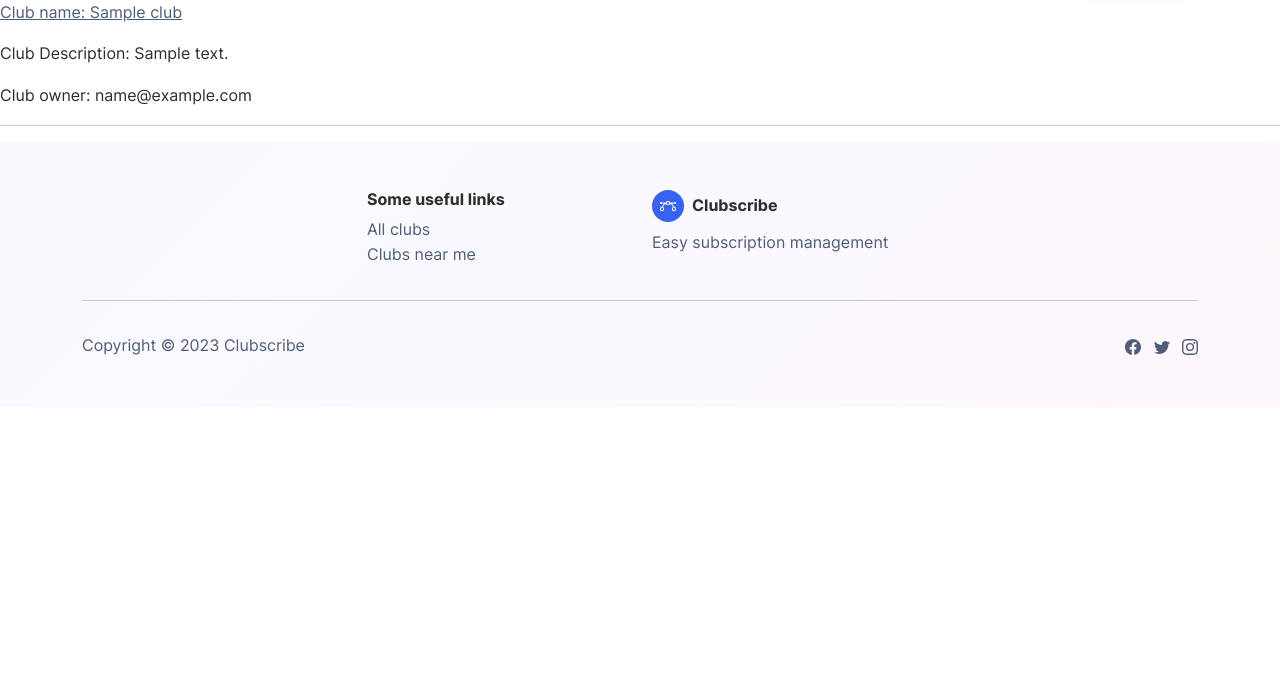
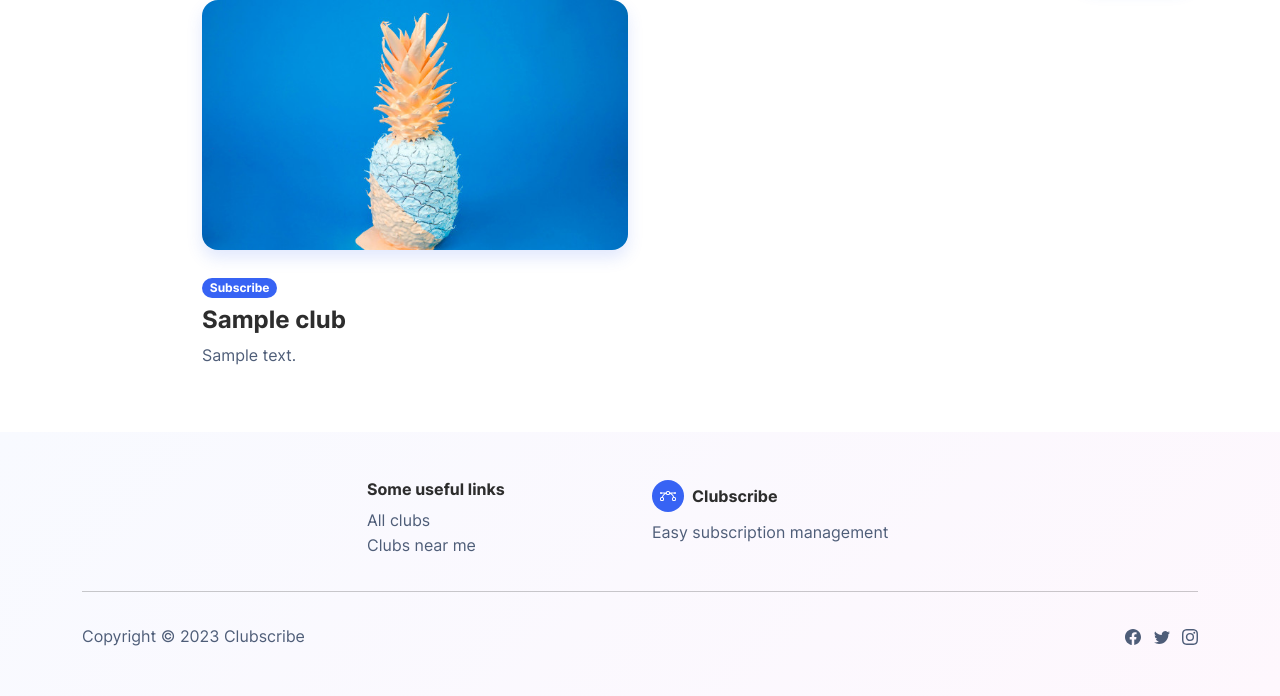
Before and after one commit to yawok/clubscribe, a Django app: page /clubs/ in a window 1280 px wide. Shown: the part 80-776 px from the top of the page. Run offline with Django 5.2, Linux system fonts and the light colour scheme; tables that the repository leaves empty hold one stand-in row (values such as "Sample post"); some libraries are stand-ins or nearby versions.

Commit message:
Style all clubs page

```diff
--- /dev/null
+++ b/main/templates/all_clubs.html
@@ -0,0 +1,24 @@
+{% extends "base.html" %}
+
+{% load static %}
+{% block content %}
+<div class="row row-cols-1 row-cols-md-2 mx-auto"
+style="max-width: 900px">
+{% for club in clubs %}
+	<div class="col mb-4">
+		<div>
+			<a href="{% url 'club_detail' club.slug %} ">
+				<img class="rounded img-fluid shadow w-100 fit-cover"
+					src="{% static '/assets/img/products/1.jpg' %}"
+					style="height: 250px">
+			</a>
+			<div class="py-4">
+				<span class="badge bg-primary mb-2">Subscribe</span>
+				<h4 class="fw-bold">{{ club.name }}</h4>
+				<p class="text-muted">{{ club.description }}</p>
+			</div>
+		</div>
+	</div>
+	{% endfor %}
+</div>
+{% endblock content %}
--- a/main/templates/signup.html
+++ b/main/templates/signup.html
@@ -5,8 +5,8 @@
 	<div class="container py-5">
 		<div class="row mb-4 mb-lg-5">
 			<div class="col-md-8 col-xl-6 text-center mx-auto">
-				<p class="fw-bold text-success mb-2">Login</p>
-				<h2 class="fw-bold">Welcome back</h2>
+				<p class="fw-bold text-success mb-2">Sign up</p>
+				<h2 class="fw-bold">Create an account</h2>
 			</div>
 		</div>
 		<div class="row d-flex justify-content-center">
--- a/main/urls.py
+++ b/main/urls.py
@@ -14,7 +14,7 @@ urlpatterns = [
     path("authorize/", views.authorize, name="authorize"),
     path("obtain_merchant_token/", views.obtain_merchant_token, name="obtain_merchant_token"),
     path("club/<slug:slug>/", DetailView.as_view(model=models.Club), name="club_detail"),
-    path("clubs/", ListView.as_view(model=models.Club), name="clubs"),
+    path("clubs/", views.ClubListView.as_view(), name="clubs"),
     path("subscribe/<int:pk>", views.subscribe_to_club, name="subscribe"),
 ]
 
```
